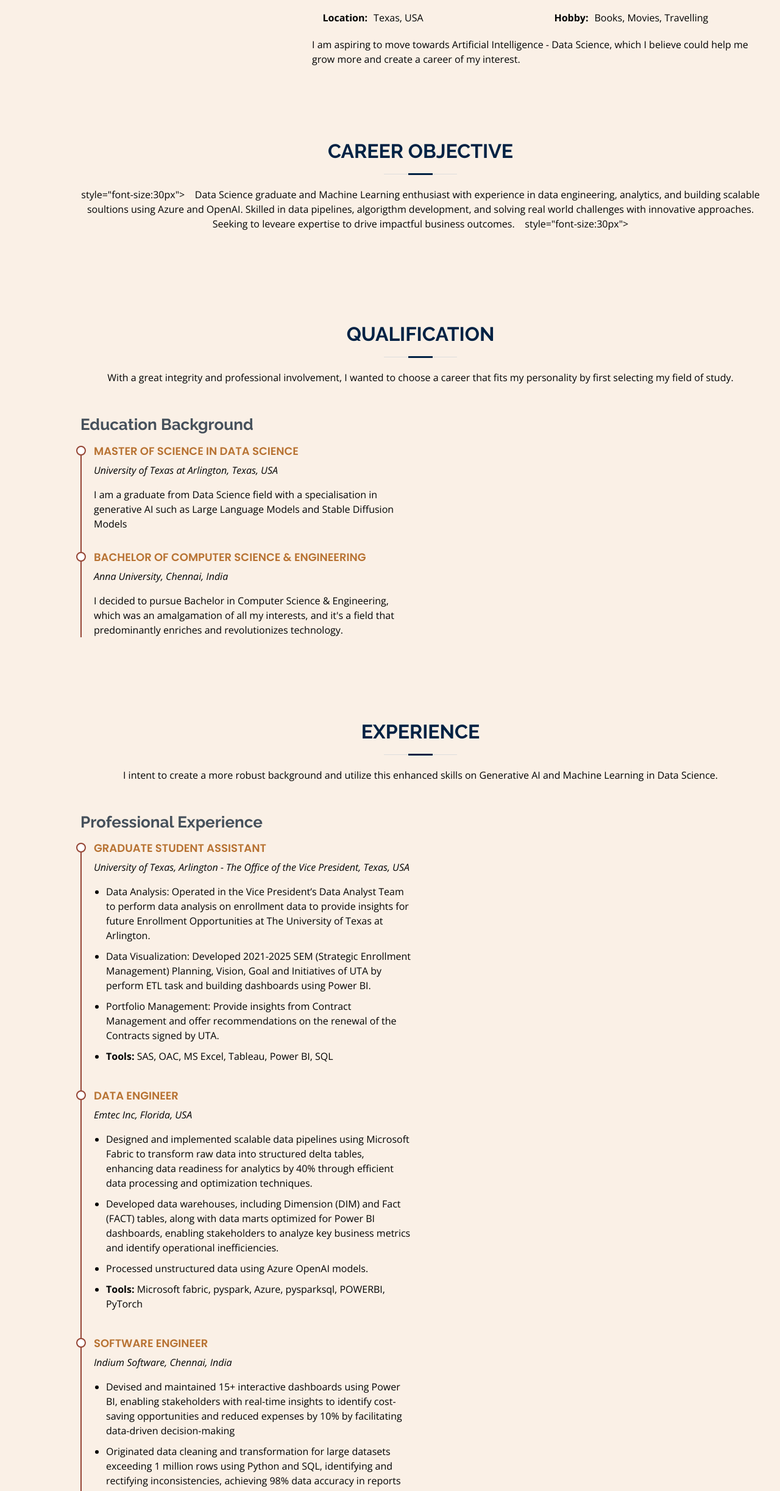
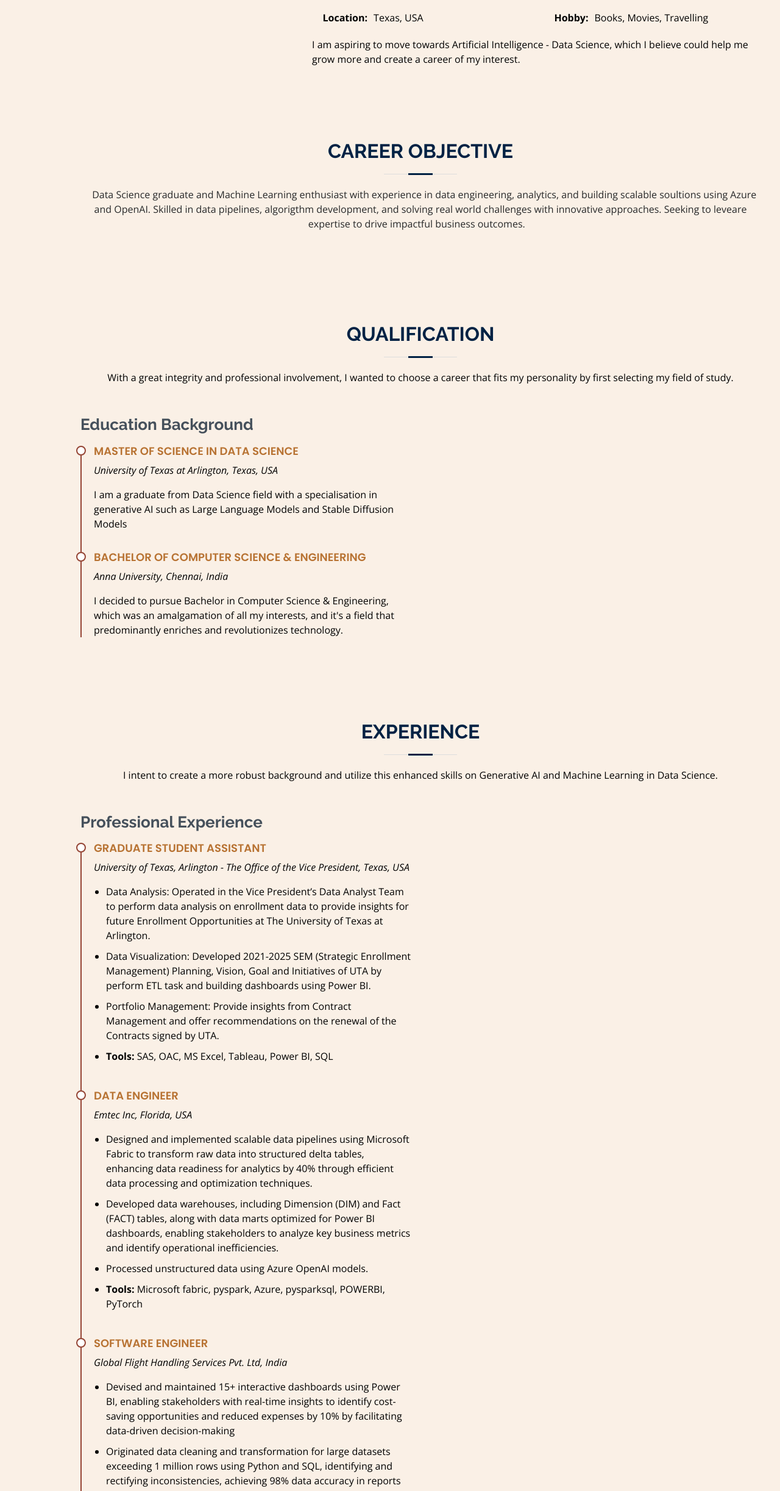
Before and after one commit to Shravani1291/ShravaniGudhi.github.io, a plain HTML site: page index.html in a window 1280 px wide. Shown: the part 1143-3588 px from the top of the page at 61% size. Drawn offline with nearby package versions, Linux system fonts and the light colour scheme; some icons are missing; a web font is replaced by a local one.

Commit message:
Add files via upload

```diff
--- a/index.html
+++ b/index.html
@@ -115,7 +115,7 @@
 
         <div class="section-title">
           <h2>Career Objective</h2>
-          <p> <!-- class='bx bxs-quote-alt-left' --> </i> style="font-size:30px"></i> &nbsp;&nbsp; Data Science graduate and Machine Learning enthusiast with experience in data engineering, analytics, and building scalable soultions using Azure and OpenAI. Skilled in data pipelines, algorigthm development, and solving real world challenges with innovative approaches. Seeking to leveare expertise to drive impactful business outcomes. &nbsp;&nbsp;   <!--class='bx bxs-quote-alt-right'--> style="font-size:30px"></i></p>
+          <p style="font-size:30px"></p> <!-- class='bx bxs-quote-alt-left' -->  &nbsp;&nbsp; Data Science graduate and Machine Learning enthusiast with experience in data engineering, analytics, and building scalable soultions using Azure and OpenAI. Skilled in data pipelines, algorigthm development, and solving real world challenges with innovative approaches. Seeking to leveare expertise to drive impactful business outcomes. &nbsp;&nbsp;   <!--class='bx bxs-quote-alt-right'--> </p>
         </div>
 
 
@@ -198,7 +198,7 @@
             <div class="resume-item">
               <h4>Software Engineer</h4>
               <!-- <h5>Jan 2021 - July 2022</h5> -->
-              <p><em>Indium Software, Chennai, India</em></p>
+              <p><em>Global Flight Handling Services Pvt. Ltd, India</em></p>
               <ul>
                 <li>Devised and maintained 15+ interactive dashboards using Power BI, enabling stakeholders with real-time insights to identify cost-saving opportunities and reduced expenses by 10% by facilitating data-driven decision-making</li>
                 <li>Originated data cleaning and transformation for large datasets exceeding 1 million rows using Python and SQL, identifying and rectifying inconsistencies, achieving 98% data accuracy in reports and enriched data quality.</li>
@@ -403,7 +403,7 @@
         </div>
         <div class="row">
             <div class="col-lg-6">
-              <div><a href="https://drive.google.com/file/d/11OePjBerjmXU6hag9F5264U1XrObArqB/view?usp=sharing" download="Shravani Resume"><button type="submit" style="margin-left: 75%;">Download</button></a></div>
+              <div><a href="https://drive.google.com/file/d/1yINiYwoR7g-PG0H1SR2JavahzNdqJOBc/view?usp=sharing" download="Shravani Resume"><button type="submit" style="margin-left: 75%;">Download</button></a></div>
             </div>
             <div class="col-lg-6">
               <div><button id="myBtn" type="submit">Scan QR</button></div>
```
